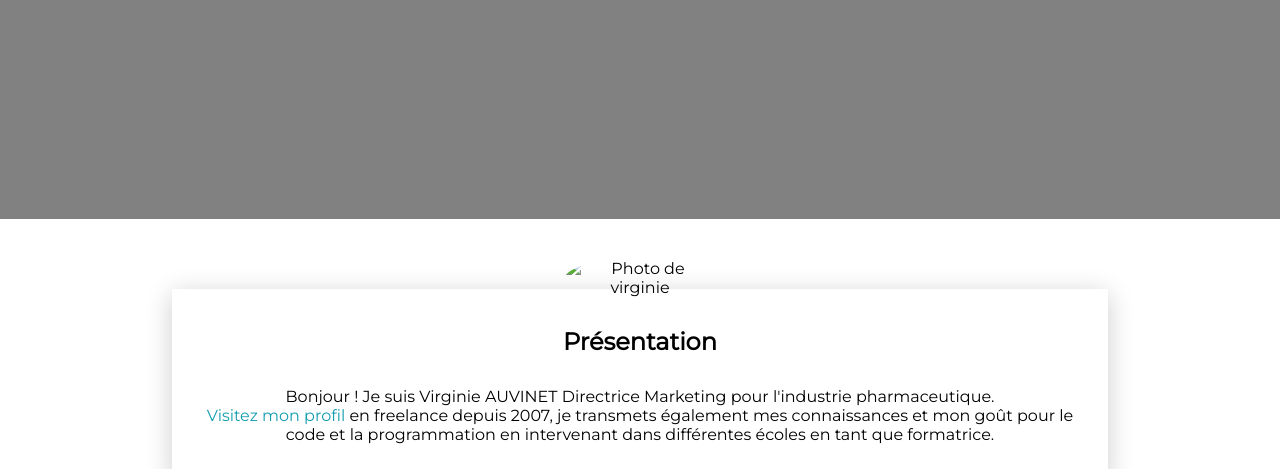
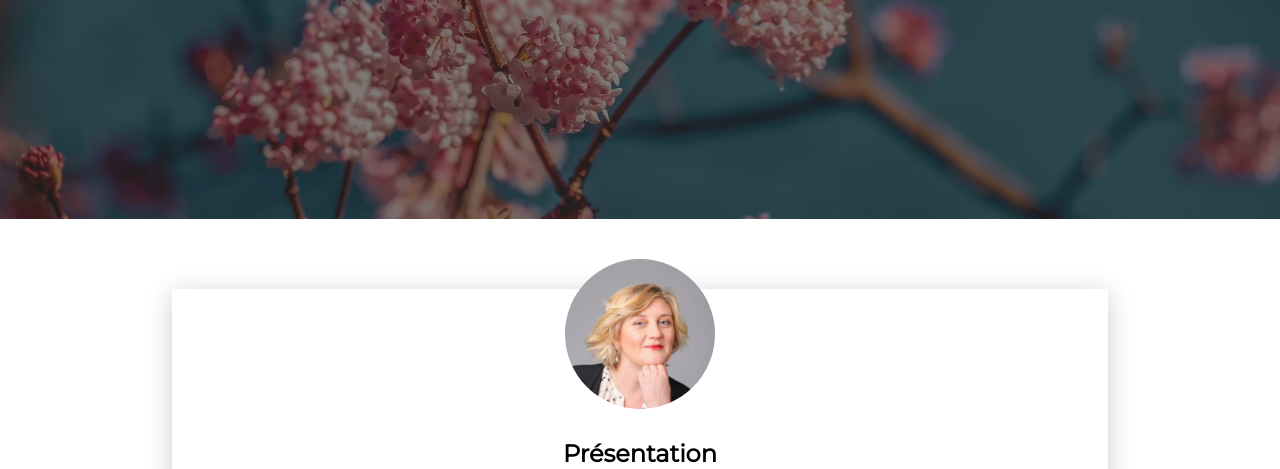
Before and after one commit to VirginieAUVINET/V6rg6n6e, a website: page index.html in a window 1280 px wide. Shown: the part 331-800 px from the top of the page. Drawn offline with Linux system fonts and the light colour scheme.

Commit message:
renomme images

```diff
--- a/index.html
+++ b/index.html
@@ -16,7 +16,7 @@
       <h1>Virginie Auvinet</h1>
     </header>
       <section class="about">
-        <img src="images/virginie.jpg" alt="Photo de virginie" />
+        <img src="images/Profile.jpg" alt="Photo de virginie" />
         <h2>Présentation</h2>
         <p>
             Bonjour ! Je suis Virginie AUVINET Directrice Marketing pour l'industrie pharmaceutique.<br />
```
Also changed, not shown: images/Profile.jpg (renamed from images/Navigo Moi.jpg), images/header.jpg (renamed from images/header socila builder.jpg).
